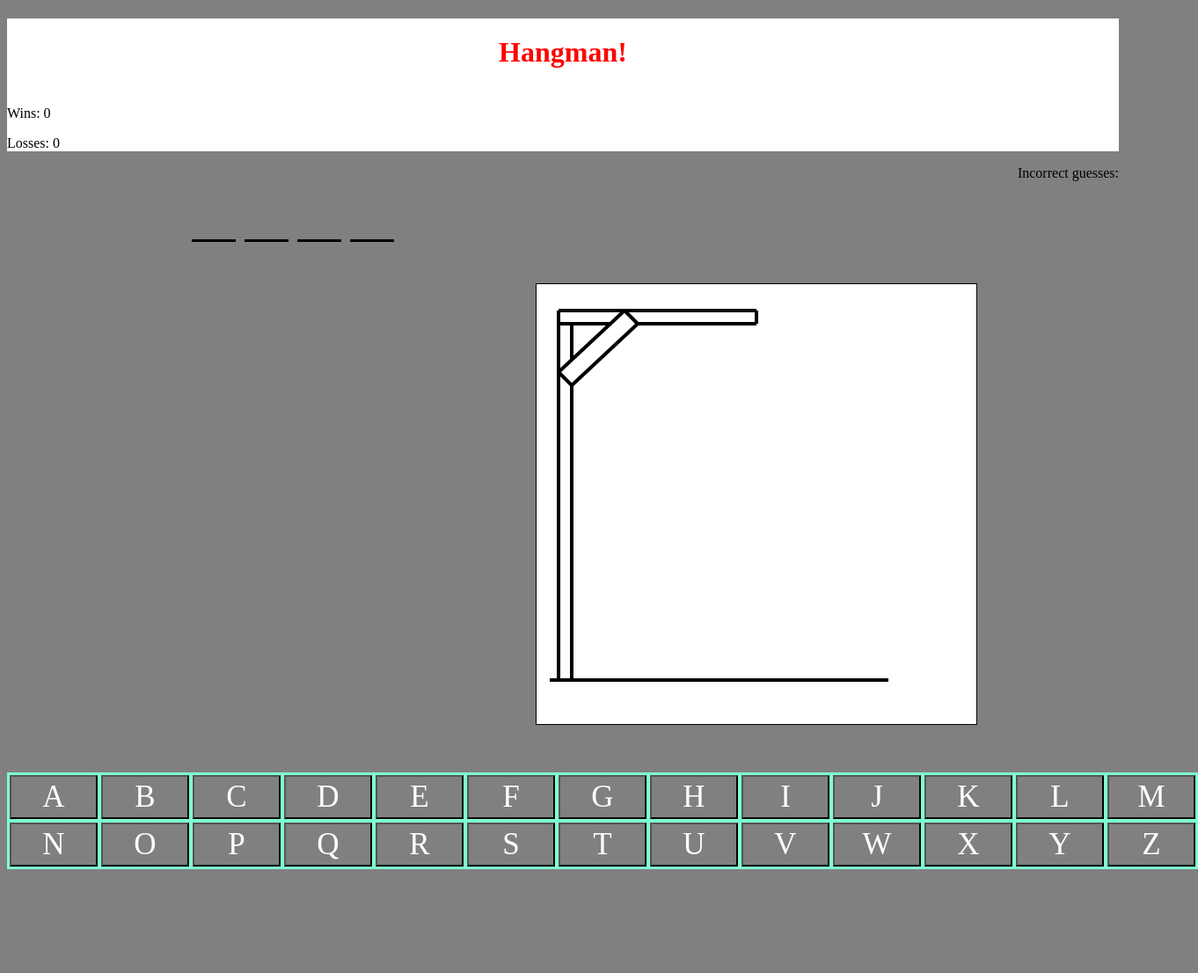
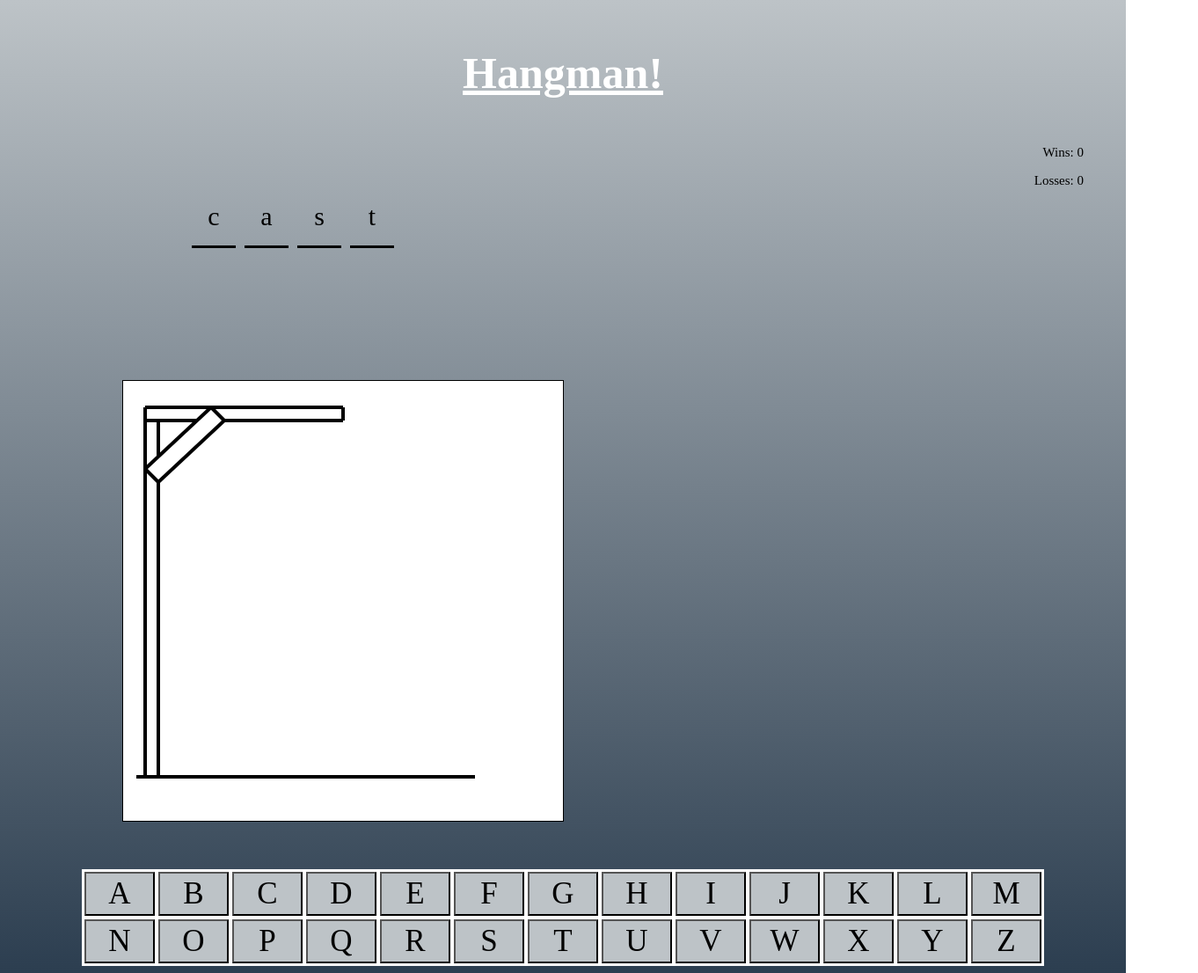
Before and after one commit to cordell-charles/Hangman, a plain HTML site: page index.html in a window 1280 px wide. Shown: the whole page at 88% size, 1362 px wide, since content can reach past the window. Before the commit the page ends 996 px from the top, so only its background shows below. Drawn offline with nearby package versions, Linux system fonts and the light colour scheme.

Commit message:
changes made to styling of game. mainly work on colour and positions of elements

```diff
--- a/game.js
+++ b/game.js
@@ -129,7 +129,6 @@ var word_options = ["hunter","satellites","trap","acres","poetry","calm","shallo
 
 
 var answer_para = document.getElementById("answer");
-var mistakes_div = document.getElementById("mistakes")
 var seconds = document.getElementById("countdown");
 var comment_para = document.getElementById("comment");
 var win_span = document.getElementById("wins");
@@ -162,7 +161,7 @@ function wordMarking(word) {
 	while (x>0) {
 		var let = word.substring(y,x);
 		document.getElementById('letter-'+x).innerHTML = let;
-        document.getElementById('letter-'+x).style.visibility = "hidden";
+        // document.getElementById('letter-'+x).style.visibility = "hidden";
         document.getElementById('underline-'+x).style.display = "block";
         document.getElementById('underline-'+x).style.borderBottom = "3px solid black";
         x--;
--- a/hangman_stylesheet.css
+++ b/hangman_stylesheet.css
@@ -2,14 +2,18 @@
 	font-family: bradley hand;
 }
 
-header {
-	background-color: white;
+#heading {
+	padding: 20px;
+	font-size: 50px;
+	text-decoration: underline;
+	color: #ffffff;
+	text-align: center;
 }
 
-#heading {
-	padding: 20px;
-	color: red;
-	text-align: center;
+#scores {
+	text-align: right;
+	font-size: 15px;
+	padding-right: 40px;
 }
 
 #wins {
@@ -21,12 +25,7 @@ header {
 }
 
 body {
-	background-color: grey;
-}
-
-
-#mistakes {
-	text-align: right;
+	background-image: linear-gradient(#bdc3c7, #2c3e50);
 }
 
 
@@ -42,7 +41,6 @@ body {
 	margin-bottom: 30px;
 	margin-left: 10px;
 	text-align: center;
-	font-size: 50px;
 	line-height: 60px;
 }
 
@@ -52,7 +50,8 @@ body {
 	width: 50px;
 	height: 50px;
 	margin-left: 10px;
-	color: blue;
+	font-size: 30px;
+	color: #000000;
 }
 
 
@@ -63,7 +62,8 @@ body {
 #myCanvas {
 	background: #ffffff;
 	border: 1px solid #000000;
-	margin-top: 100px;
+	margin-top: 150px;
+	margin-right: 500px;
 }
 
 #answer {
@@ -77,15 +77,15 @@ body {
 
 
 table {
-	background-color: #7FFFD4;
+	background-color: white;
 	margin-left: auto;
 	margin-right: auto;
 }
 
 button {
-	width: 100px;
+	width: 80px;
 	height: 50px;
 	font-size: 35px;
-	background-color: grey;
-	color: white;
+	background-color: #bdc3c7;
+	color: black;
 }
--- a/index.html
+++ b/index.html
@@ -9,14 +9,14 @@
 
 <body>
 	<script src="../jquery-3.5.1.js"></script>
-	<header>
-		<h1 id= "heading"> Hangman! </h1>
+
+	<h1 id= "heading"> Hangman! </h1>
+
+	<div id="scores">
 		<p>Wins:<span id="wins"> 0</span></p>
 		<p>Losses:<span id="losses"> 0</span></p>
-	</header>
-	<div id="mistakes">
-		<p> Incorrect guesses:  </p>
 	</div>
+
 
 	<div class="letters">
 		<div id="underline-1">
```
